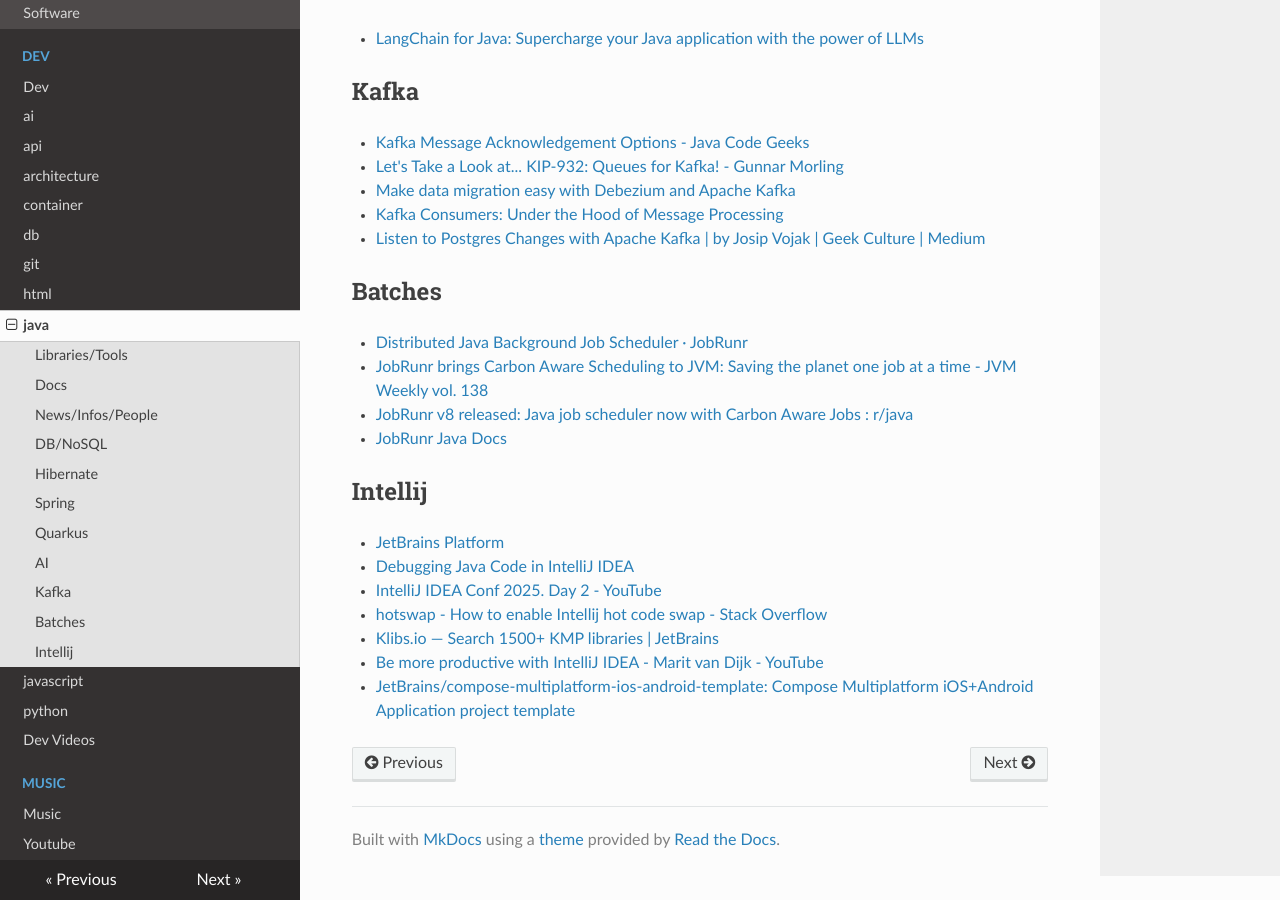
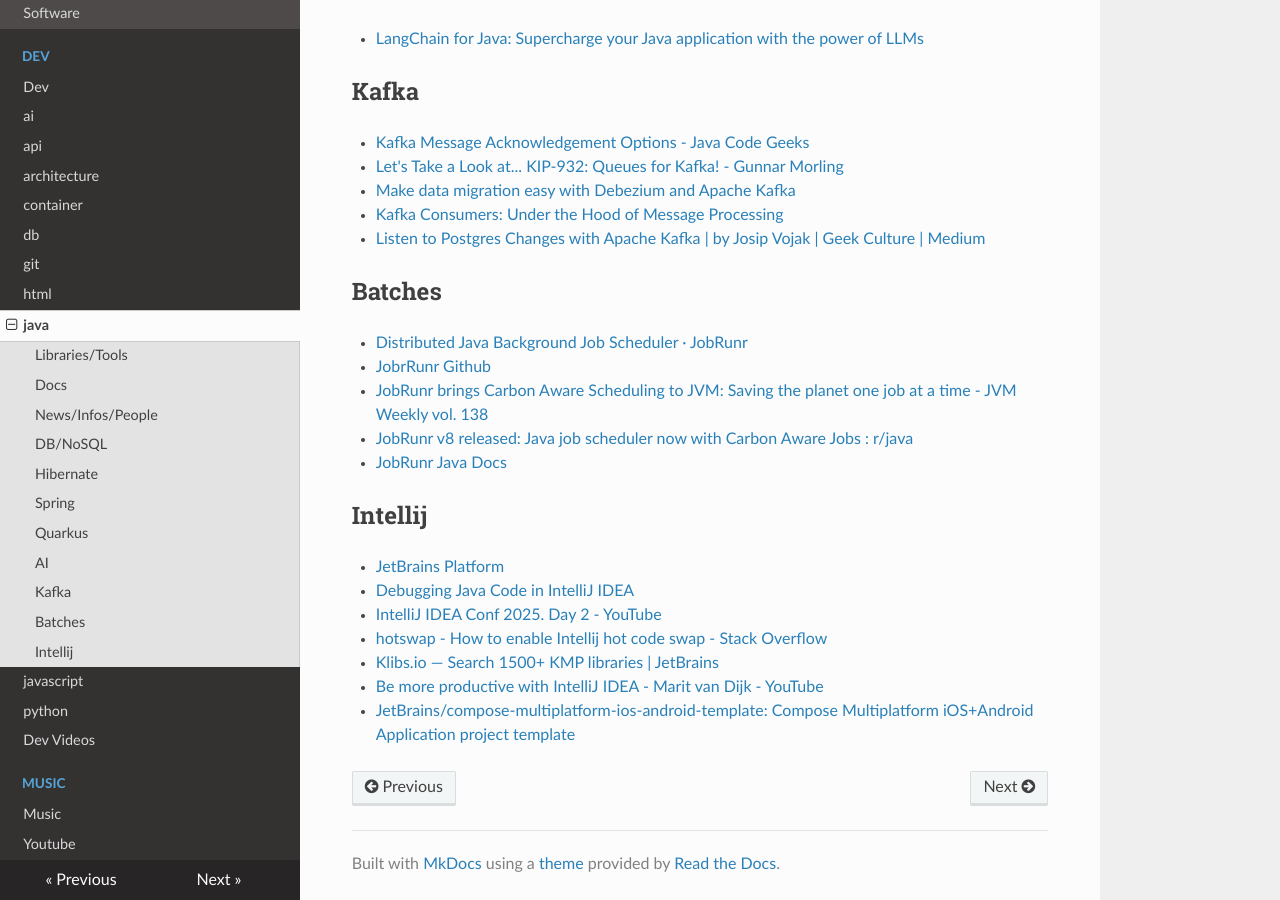
Before and after one commit to mercuriusb/bookmarks, an MkDocs documentation site: the page built from docs/dev/java.md, in a window 1280 px wide and 900 px high, scrolled down 4517 px. Built offline with MkDocs 1.6.1, drawn with Linux system fonts in a browser that asks for light colours; nearby versions of some CDN libraries.

Commit message:
Update java.md

```diff
--- a/docs/dev/java.md
+++ b/docs/dev/java.md
@@ -159,6 +159,7 @@
 ## Batches
 
 - [Distributed Java Background Job Scheduler · JobRunr](https://www.jobrunr.io/en/)
+- [JobrRunr Github](https://github.com/jobrunr/jobrunr)
 - [JobRunr brings Carbon Aware Scheduling to JVM: Saving the planet one job at a time - JVM Weekly vol. 138](https://www.jvm-weekly.com/p/jobrunr-brings-carbon-aware-scheduling)
 - [JobRunr v8 released: Java job scheduler now with Carbon Aware Jobs : r/java](https://www.reddit.com/r/java/comments/1luic04/jobrunr_v8_released_java_job_scheduler_now_with/)
 - [JobRunr Java Docs](https://javadoc.io/doc/org.jobrunr/jobrunr/latest/index.html)
```
